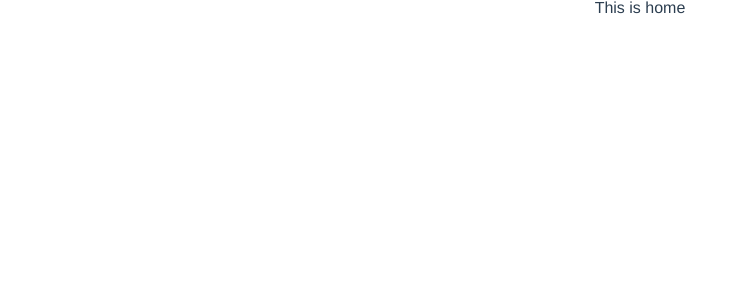
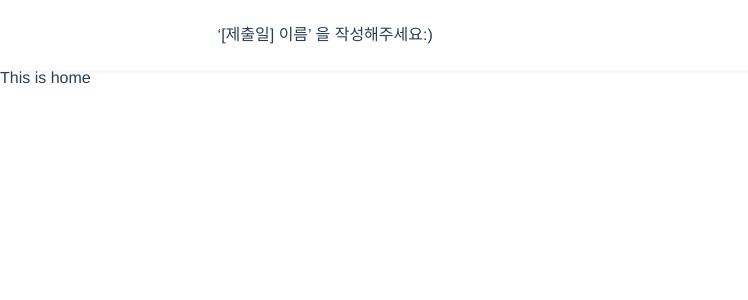
Before and after one commit to togo26/feed-system, a Vue app: page / in a window 1280 px wide. Shown: the top 300 px of the page, without its empty margins (0-748 px from the left). Built offline with nearby package versions, Linux system fonts and the light colour scheme.

Commit message:
feat: add Header component

```diff
--- a/src/App.vue
+++ b/src/App.vue
@@ -1,15 +1,25 @@
 <template>
   <div id="app">
+    <Header />
     <router-view />
   </div>
 </template>
+
+<script>
+import Header from "@/components/Header.vue";
+
+export default {
+  components: {
+    Header
+  }
+};
+</script>
 
 <style lang="scss">
 #app {
   font-family: Avenir, Helvetica, Arial, sans-serif;
   -webkit-font-smoothing: antialiased;
   -moz-osx-font-smoothing: grayscale;
-  text-align: center;
   color: #2c3e50;
 }
 </style>
--- /dev/null
+++ b/src/components/Header.vue
@@ -0,0 +1,24 @@
+<template>
+  <header>
+    <div class="wrapper">
+      <p>‘[제출일] 이름’ 을 작성해주세요:)</p>
+    </div>
+  </header>
+</template>
+
+<style lang="scss" scoped>
+header {
+  display: flex;
+  justify-content: center;
+  width: 100%;
+  height: 70px;
+  background-color: #fff;
+  box-shadow: 0 1px 5px 0 rgba(0, 0, 0, 0.07);
+}
+
+.wrapper {
+  display: flex;
+  align-items: center;
+  width: 66%;
+}
+</style>
```
